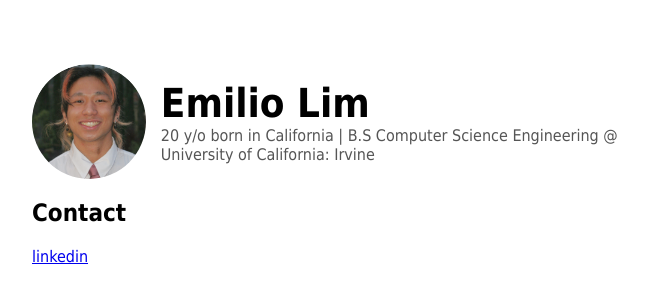
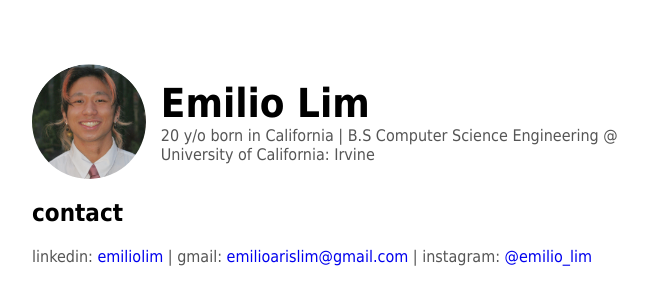
Before and after one commit to emiliolim/emiliodotcom, a plain HTML site: page index.html in a window 1280 px wide. Shown: the whole page, without its empty margins (32-680 px from the left). Drawn offline with Linux system fonts and the light colour scheme.

Commit message:
contact information and styling

```diff
--- a/index.html
+++ b/index.html
@@ -17,9 +17,11 @@
 			</p>
 		</div>
 	</div>
-	<h2 id="contact">Contact</h2>
+	<h2 id="contact">contact</h2>
 	<p id="description">
-		<a href="https://linkedin.com/in/emilio-lim-2ba9b3251">linkedin</a>
+		linkedin: <a href="https://linkedin.com/in/emilio-lim-2ba9b3251">emiliolim</a> |
+		gmail: <a href="mailto:emilioarislim@gmail.com">emilioarislim@gmail.com</a> |
+		instagram: <a href="https://www.instagram.com/emilio_lim/">@emilio_lim</a>
 	</p>
 </body>
 </html>
--- a/styles/styles.css
+++ b/styles/styles.css
@@ -7,6 +7,10 @@ body{
 	padding-top: 5%;
 	padding-left: 5%
 }
+
+a {
+	text-decoration: none;
+  }
 
 
 #title-container {
```
